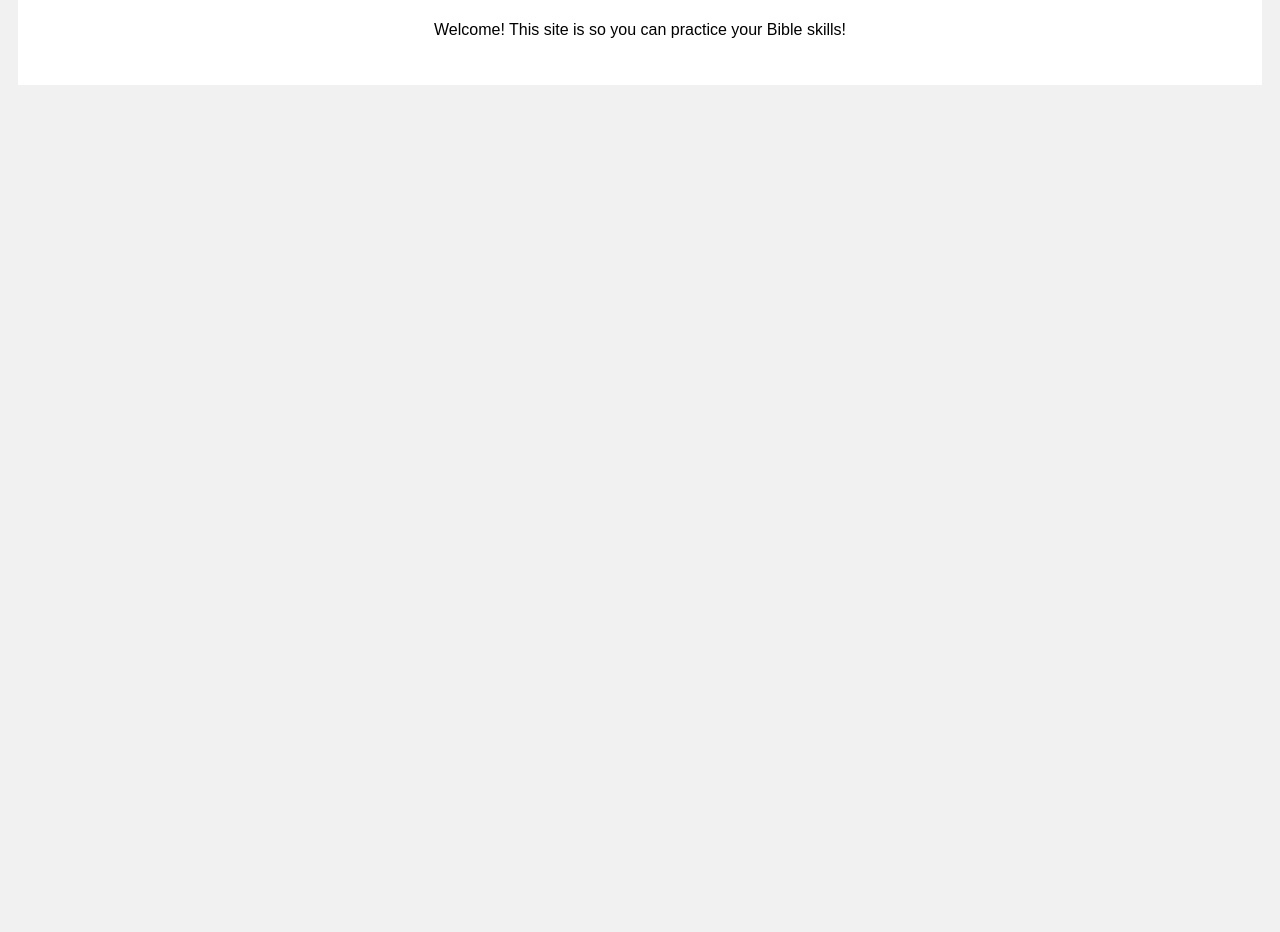
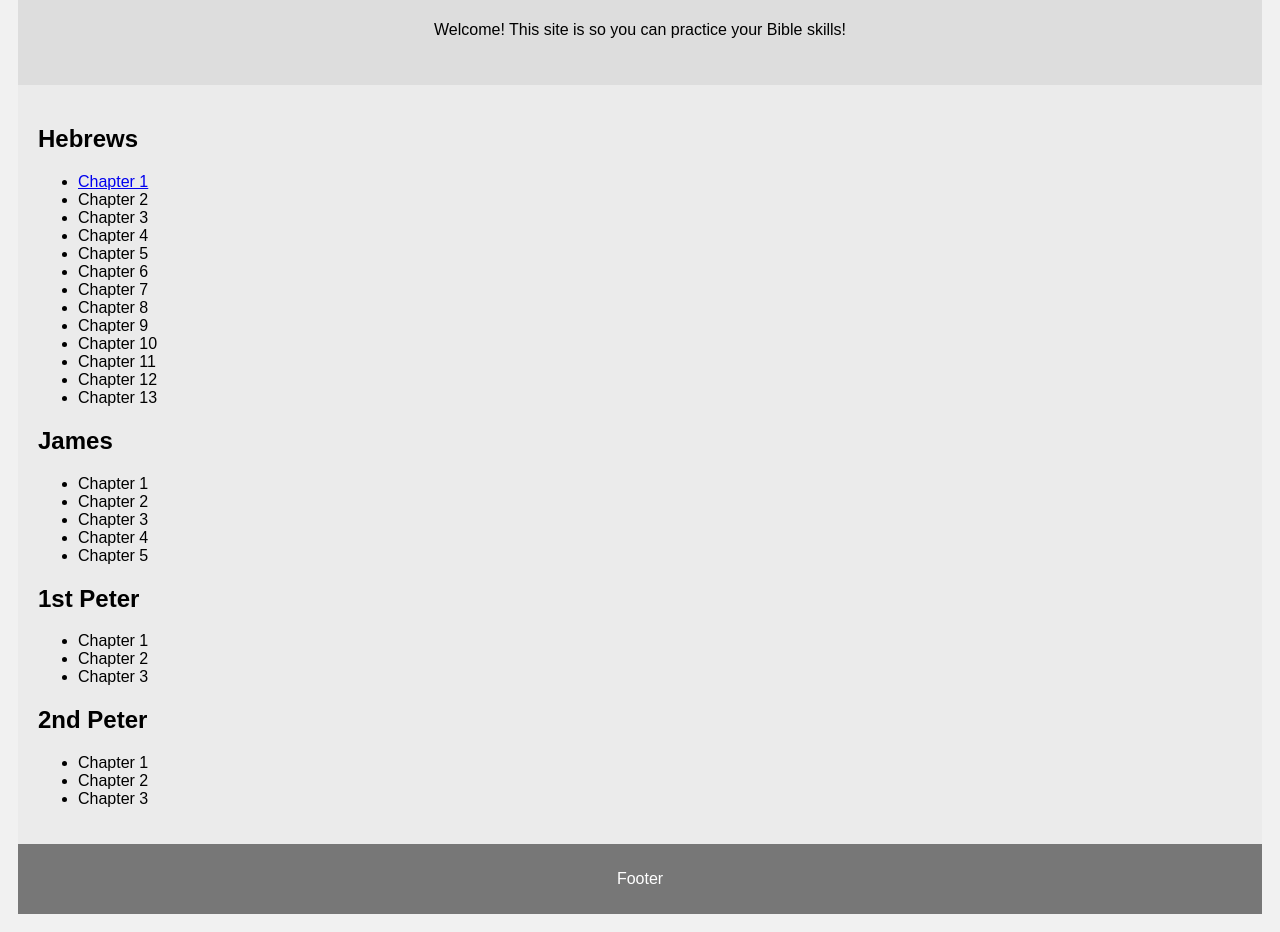
Before and after one commit to srdelisser/DurhamTrailblazersPBEQuestions, a plain HTML site: page question.html in a window 1280 px wide. Shown: the part 200-1132 px from the top of the page. Before the commit the page ends 800 px from the top, so only its background shows below. Drawn offline with Linux system fonts and the light colour scheme.

Commit message:
adding chapters list

```diff
--- a/question.html
+++ b/question.html
@@ -2,6 +2,7 @@
 <html>
     <head>
         <title>Questions Pages</title>
+        <meta charset="utf-8">
         <link rel="stylesheet" href="styles.css">
     </head>
     <body>
@@ -18,5 +19,46 @@
                 Bible skills!
             </p>
         </div>
+        <div class="section">
+            <h2>Hebrews</h2>
+                <ul> <!--13 Chapters-->
+                    <li><a href="#">Chapter 1</a></li>
+                    <li>Chapter 2</li>
+                    <li>Chapter 3</li>
+                    <li>Chapter 4</li>
+                    <li>Chapter 5</li>
+                    <li>Chapter 6</li>
+                    <li>Chapter 7</li>
+                    <li>Chapter 8</li>
+                    <li>Chapter 9</li>
+                    <li>Chapter 10</li>
+                    <li>Chapter 11</li>
+                    <li>Chapter 12</li>
+                    <li>Chapter 13</li>
+                </ul>
+            <h2>James</h2>
+                <ul> <!--5 Chapters-->
+                    <li>Chapter 1</li>
+                    <li>Chapter 2</li>
+                    <li>Chapter 3</li>
+                    <li>Chapter 4</li>
+                    <li>Chapter 5</li>
+                </ul>
+            <h2>1st Peter</h2>
+                <ul> <!--5 Chapters-->
+                    <li>Chapter 1</li>
+                    <li>Chapter 2</li>
+                    <li>Chapter 3</li>
+                </ul>
+            <h2>2nd Peter</h2>
+                <ul> <!--3 Chapters-->
+                    <li>Chapter 1</li>
+                    <li>Chapter 2</li>
+                    <li>Chapter 3</li>
+                </ul>
+        </div>
+        <div class="footer">
+            <p>Footer</p>
+        </div>
     </body>
 </html>
--- a/styles.css
+++ b/styles.css
@@ -30,12 +30,14 @@
 .header {
     padding: 30px;
     text-align: center;
-    background: white;
+    background: #ddd;
+    color: black;
 }
 
 .header h1 {
     font-size: 50px;
 }
+
 * {
     box-sizing: border-box;
 }
@@ -45,3 +47,15 @@ body {
     padding: 10px;
     background: #f1f1f1;
 }
+/* Style the footer */
+.footer {
+    background-color: #777;
+    padding: 10px;
+    text-align: center;
+    color: white;
+}
+/* section */
+.section {
+    padding: 20px;
+    background-color: #ebebeb;
+}
```
Also changed, not shown: index.html (+6 -1 lines).
